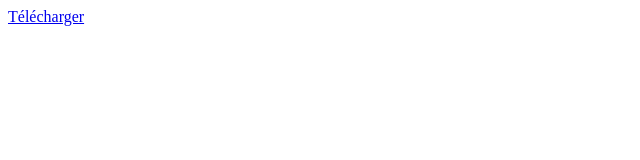
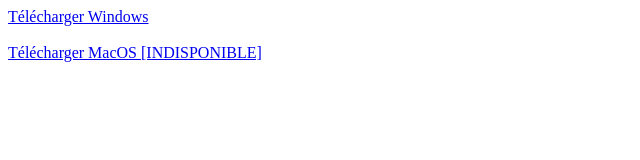
Before and after one commit to StoneGearStudio/stonegearstudio.github.io, a plain HTML site: page index.html in a window 1280 px wide. Shown: the whole page, without its empty margins (0-640 px from the left). Drawn offline with Linux system fonts and the light colour scheme.

Commit message:
Add files via upload

```diff
--- a/index.html
+++ b/index.html
@@ -2,11 +2,13 @@
 <html lang="fr">
 <head>
     <meta charset="UTF-8">
-    <meta http-equiv="X-UA-Compatible" content="IE=edge">
     <meta name="viewport" content="width=device-width, initial-scale=1.0">
     <title>Stone Gear</title>
 </head>
 <body>
-    <a href="https://drive.google.com/uc?export=download&id=140boZhEXJ42BPuQ43dsG8LxUHOWeM2dd" target="_blank">Télécharger</a>
+    <a href="https://drive.google.com/uc?export=download&id=140boZhEXJ42BPuQ43dsG8LxUHOWeM2dd" target="_blank">Télécharger Windows</a>
+    <br>
+    <br>
+    <a href="./404.html" target="_blank">Télécharger MacOS [INDISPONIBLE]</a>
 </body>
 </html>
```
Also changed, not shown: 404.html (added, +11 -0 lines).
